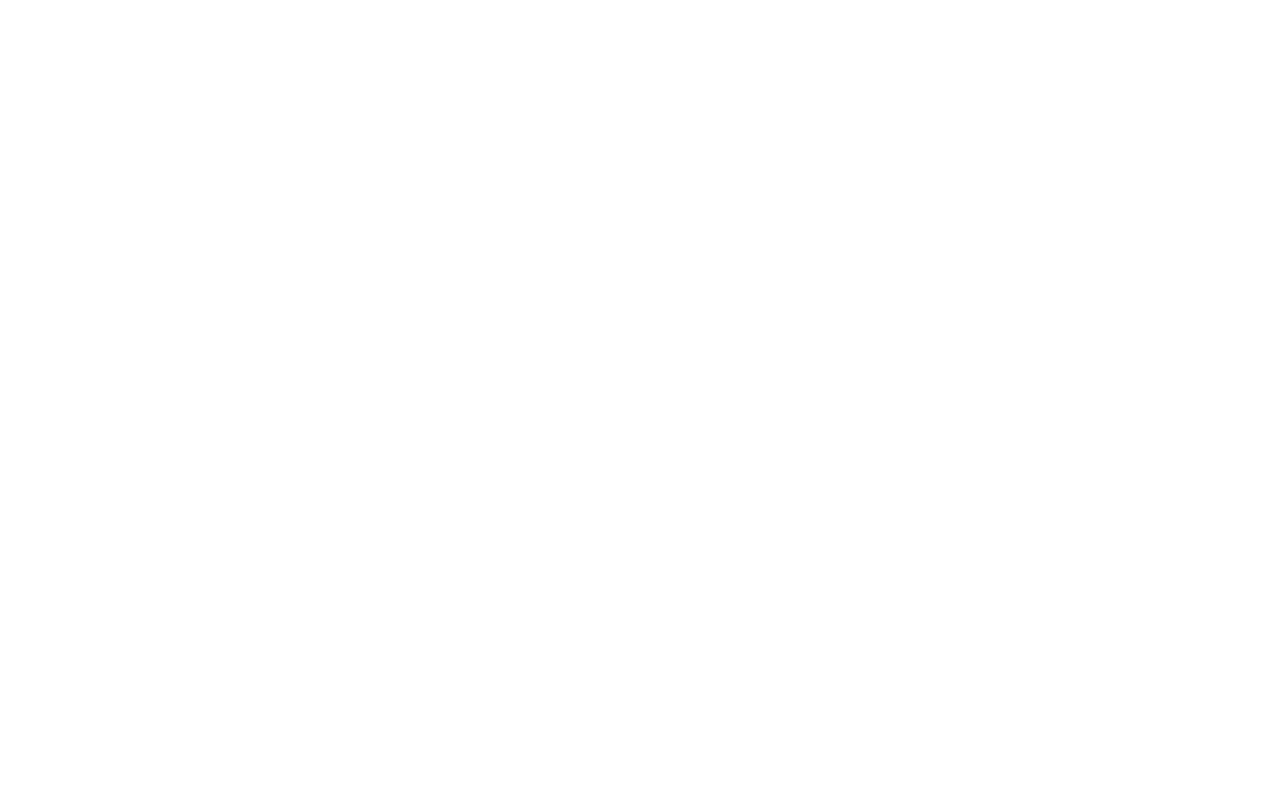
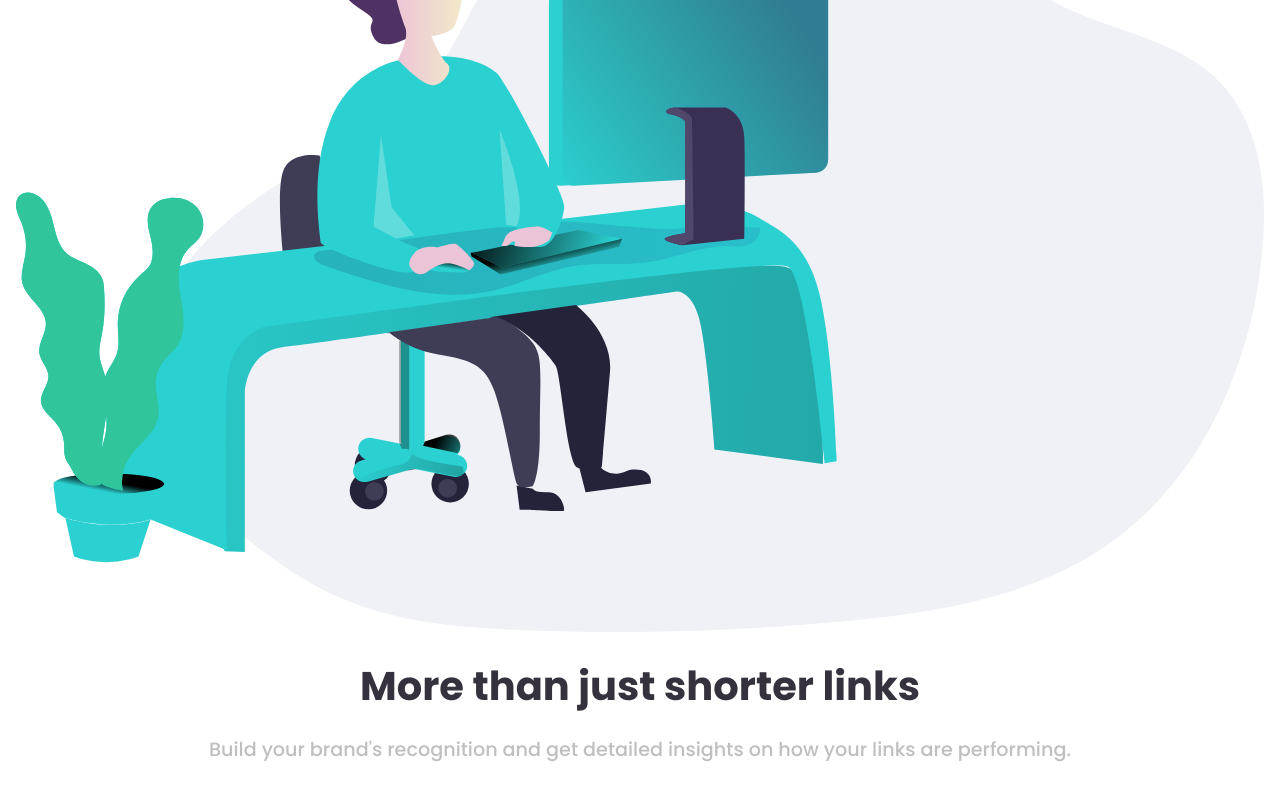
Before and after one commit to winstein27/url-shortener, a React (Vite) app: page / in a window 1280 px wide. Shown: the part 310-1110 px from the top of the page. Before the commit the page ends 800 px from the top, so only its background shows below. Built offline with nearby package versions, Linux system fonts and the light colour scheme.

Commit message:
:sparkles: feat: main content
Adding image, slogan and some text

```diff
--- a/src/components/Main.module.scss
+++ b/src/components/Main.module.scss
@@ -0,0 +1,18 @@
+.container {
+  padding: 1rem;
+  text-align: center;
+
+  .main-img {
+    width: 100%;
+  }
+
+  .slogan {
+    font-size: 2.5rem;
+    line-height: 2.7rem;
+  }
+
+  .detail {
+    color: $color-secondary;
+    font-size: 1.2rem;
+  }
+}
--- a/src/components/Main.tsx
+++ b/src/components/Main.tsx
@@ -1,7 +1,18 @@
+import Working from "../assets/images/illustration-working.svg";
+
 import styles from "./Main.module.scss";
 
 const Main = () => {
-  return <main></main>;
+  return (
+    <main className={styles.container}>
+      <img src={Working} alt="" className={styles["main-img"]} />
+      <h1 className={styles.slogan}>More than just shorter links</h1>
+      <p className={styles.detail}>
+        Build your brand's recognition and get detailed insights on how your
+        links are performing.
+      </p>
+    </main>
+  );
 };
 
 export default Main;
```
